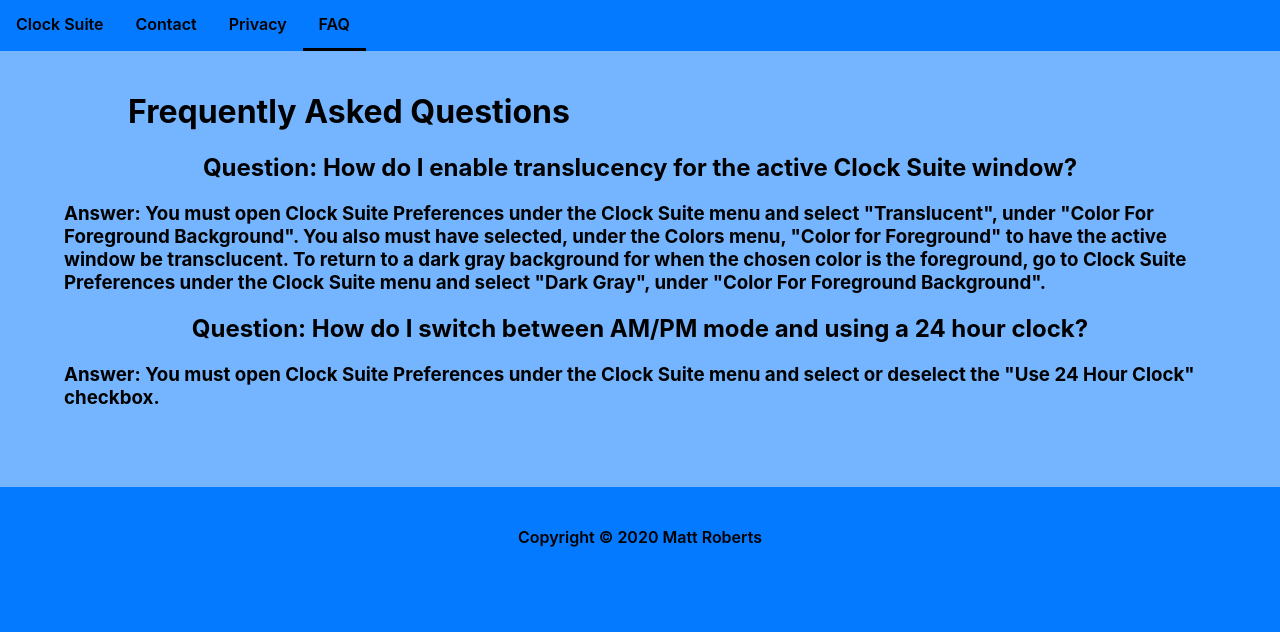
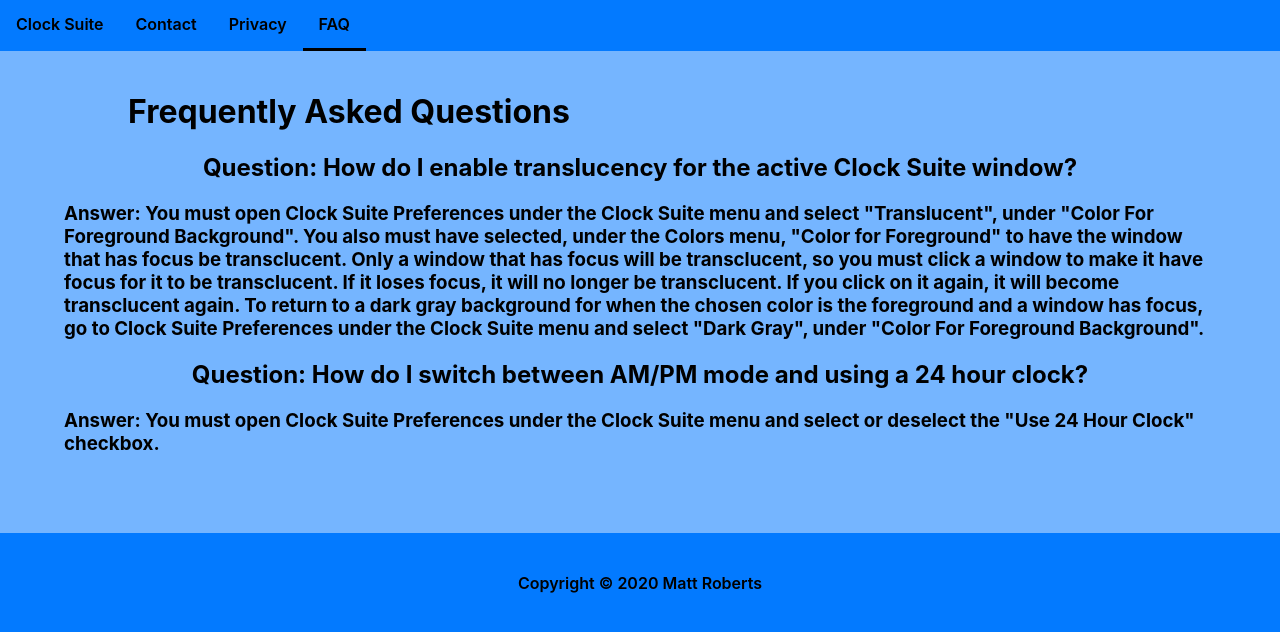
Before and after one commit to matthewrobertsdev/Clock-Suite, a React (Create React App) app: page /#/faq in a window 1280 px wide. Shown: the top 632 px of the page. Built offline with nearby package versions, Linux system fonts and the light colour scheme.

Commit message:
update Mac to computer and explain on FAQ page when a window is transclucent

```diff
--- a/src/pages/FAQ_Page.js
+++ b/src/pages/FAQ_Page.js
@@ -12,10 +12,14 @@
         Answer: You must open Clock Suite Preferences under the Clock Suite menu
         and select "Translucent", under "Color For Foreground Background".
         You also must have selected, under the Colors menu, "Color for Foreground"
-        to have the active window be transclucent.
+        to have the window that has focus be transclucent.  Only a window that has
+        focus will be transclucent, so you must click a window to make it have focus
+        for it to be transclucent.  If it loses focus, it will no longer be
+        transclucent. If you click on it again, it will become transclucent again.
         To return to a dark gray background for when the chosen color is the
-        foreground, go to Clock Suite Preferences under the Clock Suite menu
-        and select "Dark Gray", under "Color For Foreground Background".
+        foreground and a window has focus, go to Clock Suite Preferences under
+        the Clock Suite menu and select "Dark Gray", under "Color For Foreground
+        Background".
       </h3>
       <h2 className="text-align-center">
         Question: How do I switch between AM/PM mode and using a 24 hour clock?
--- a/src/pages/HomePage.js
+++ b/src/pages/HomePage.js
@@ -60,8 +60,8 @@
         </h1>
         <img src={GreenClockImage} alt="Green Clock Suite"></img>
         <h2 className="text-align-center">
-            A Great Clock Suite for your Mac--Alarms, Timers, a Resizable
-            Clock, and a Dock Clock for your Mac's Dock.  All in
+            A great Clock Suite for your computer--Alarms, Timers, a Resizable
+            Clock, and a Dock Clock for your computer's dock.  All in
             brilliant color, that works in dark mode and light
             mode with many color choices that you'll desire.  Choose from
             songs you own or from built-in alerts for sounds when
```
